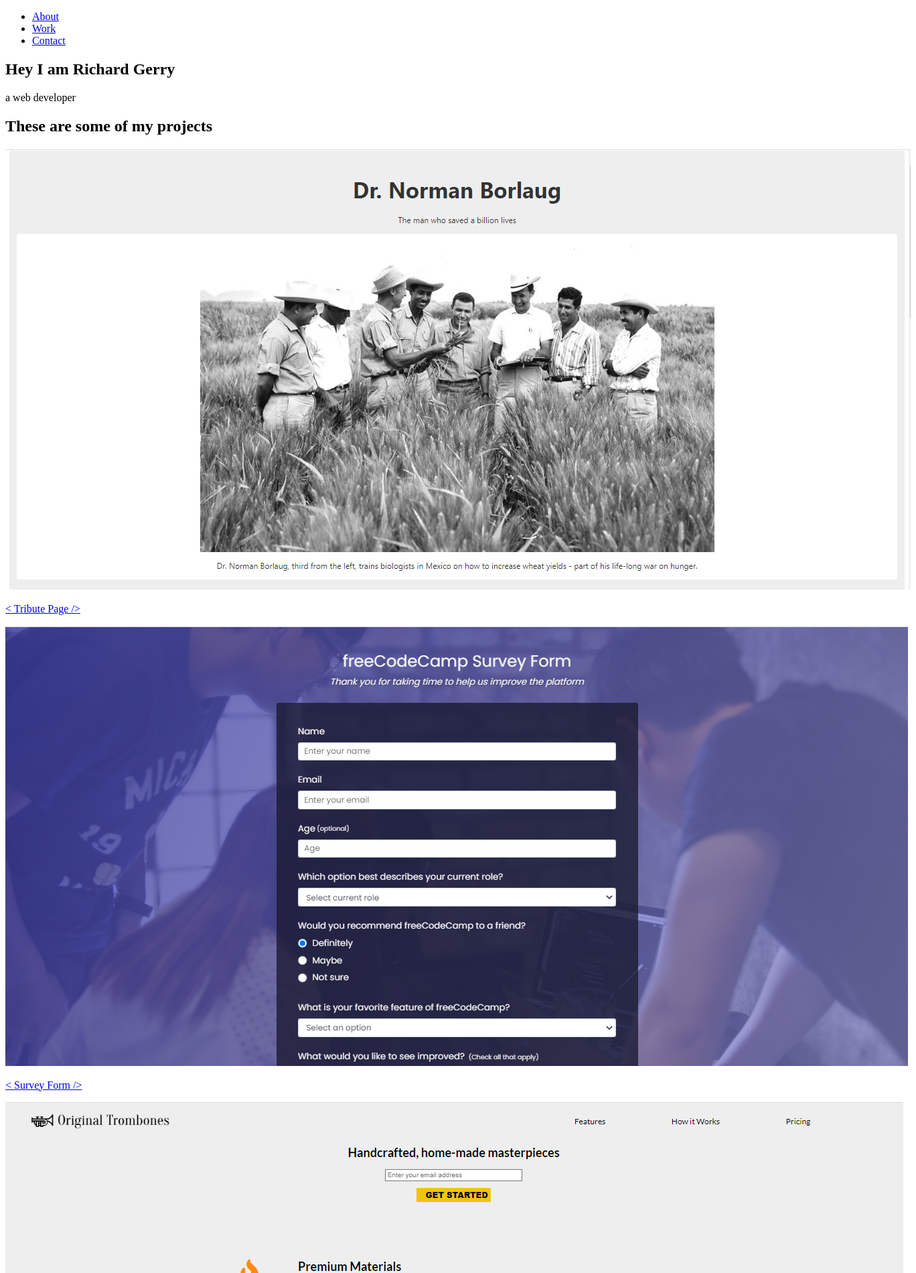
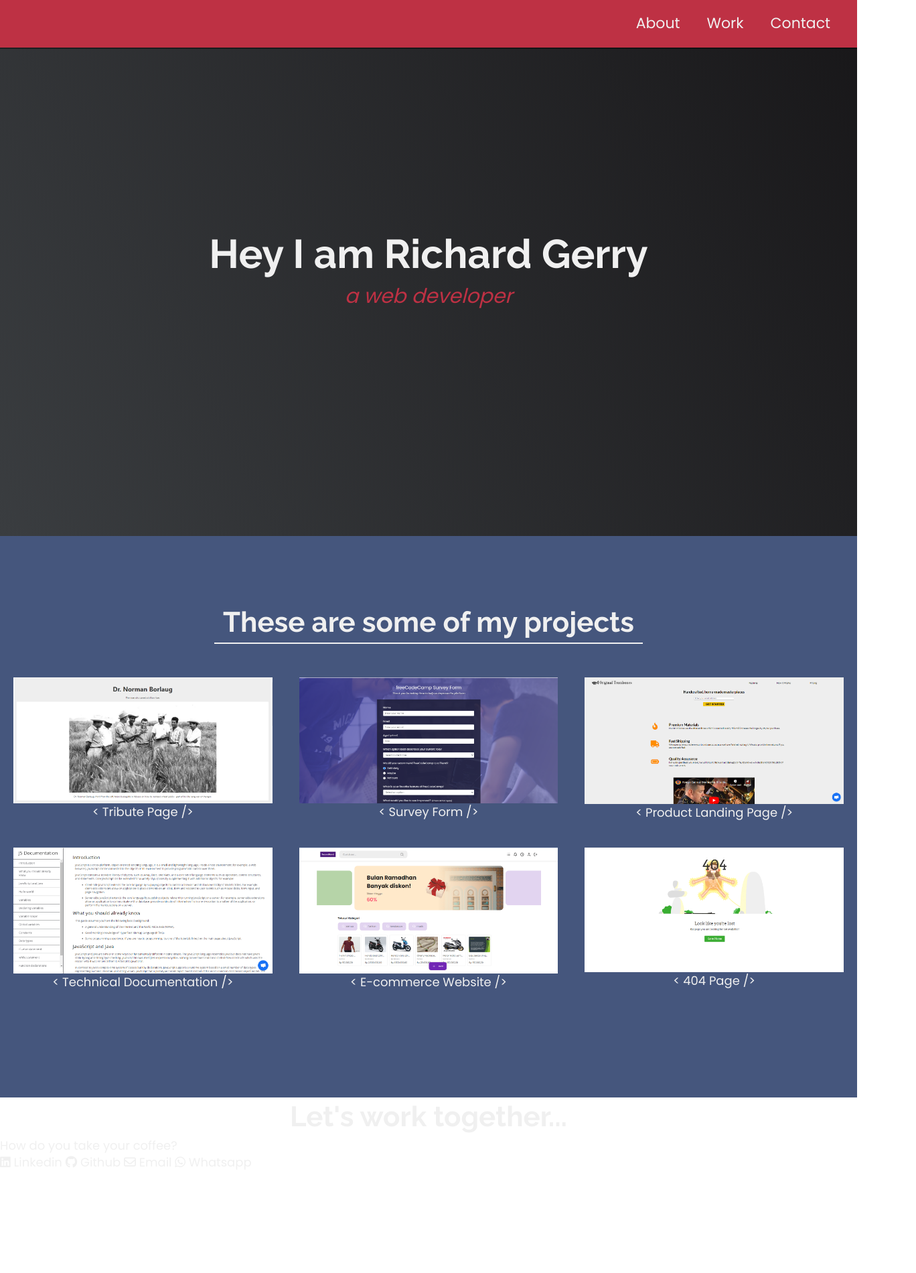
Before and after one commit to richardgery/Portfolio, a plain HTML site: page index.html in a window 1280 px wide. Shown: the top 1900 px of the page at 67% size, 1368 px wide, since content can reach past the window. After the commit the page ends 1748 px from the top, so only its background shows below. Drawn offline with Linux system fonts and the light colour scheme.

Commit message:
feat: add style project section with css

```diff
--- a/index.html
+++ b/index.html
@@ -2,6 +2,13 @@
 <html lang="en">
   <head>
     <link rel="stylesheet" href="style.css" />
+    <link
+      rel="stylesheet"
+      href="https://cdnjs.cloudflare.com/ajax/libs/font-awesome/6.2.1/css/all.min.css"
+      integrity="sha512-MV7K8+y+gLIBoVD59lQIYicR65iaqukzvf/nwasF0nqhPay5w/9lJmVM2hMDcnK1OnMGCdVK+iQrJ7lzPJQd1w=="
+      crossorigin="anonymous"
+      referrerpolicy="no-referrer"
+    />
     <title>Personal Portfolio</title>
   </head>
   <body>
@@ -30,12 +37,12 @@
 
     <!-- projects section -->
 
-    <section id="projects" class="projects">
-      <h2 class="projects-header">These are some of my projects</h2>
+    <section id="projects" class="projects-sections">
+      <h2 class="projects-sections-header">These are some of my projects</h2>
       <div class="projects-grit">
         <a
           href="https://richardgery.github.io/TributePage/"
-          class="project project-title"
+          class="project project-tile"
           target="_blank"
         >
           <img
@@ -43,7 +50,7 @@
             alt="image-project"
             class="project-image"
           />
-          <p>
+          <p class="project-title">
             <span class="symbol">&lt;</span>
             Tribute Page
             <span class="symbol">&#47;&gt;</span>
@@ -51,7 +58,7 @@
         </a>
         <a
           href="https://richardgery.github.io/SurveyForm/"
-          class="project project-title"
+          class="project project-tile"
           target="_blank"
         >
           <img
@@ -59,7 +66,7 @@
             alt="image-project"
             class="project-image"
           />
-          <p>
+          <p class="project-title">
             <span class="symbol">&lt;</span>
             Survey Form
             <span class="symbol">&#47;&gt;</span>
@@ -67,7 +74,7 @@
         </a>
         <a
           href="https://richardgery.github.io/LandingPage/"
-          class="project project-title"
+          class="project project-tile"
           target="_blank"
         >
           <img
@@ -75,7 +82,7 @@
             alt="image-project"
             class="project-image"
           />
-          <p>
+          <p class="project-title">
             <span class="symbol">&lt;</span>
             Product Landing Page
             <span class="symbol">&#47;&gt;</span>
@@ -83,7 +90,7 @@
         </a>
         <a
           href="https://richardgery.github.io/TechnicalDocument/"
-          class="project project-title"
+          class="project project-tile"
           target="_blank"
         >
           <img
@@ -91,7 +98,7 @@
             alt="image-project"
             class="project-image"
           />
-          <p>
+          <p class="project-title">
             <span class="symbol">&lt;</span>
             Technical Documentation
             <span class="symbol">&#47;&gt;</span>
@@ -99,7 +106,7 @@
         </a>
         <a
           href="https://secondhandfrontend.herokuapp.com/"
-          class="project project-title"
+          class="project project-tile"
           target="_blank"
         >
           <img
@@ -107,7 +114,7 @@
             alt="image-project"
             class="project-image"
           />
-          <p>
+          <p class="project-title">
             <span class="symbol">&lt;</span>
             E-commerce Website
             <span class="symbol">&#47;&gt;</span>
@@ -115,7 +122,7 @@
         </a>
         <a
           href="https://richardgery.github.io/404page/"
-          class="project project-title"
+          class="project project-tile"
           target="_blank"
         >
           <img
@@ -123,7 +130,7 @@
             alt="image-project"
             class="project-image"
           />
-          <p>
+          <p class="project-title">
             <span class="symbol">&lt;</span>
             404 Page
             <span class="symbol">&#47;&gt;</span>
@@ -131,5 +138,41 @@
         </a>
       </div>
     </section>
+
+    <!-- contact section -->
+
+    <section id="contact" class="contact-sections">
+      <div class="contact-sections-header">
+        <h2>Let's work together...</h2>
+        <p>How do you take your coffee?</p>
+      </div>
+      <div class="contact-link">
+        <a
+          href="https://www.linkedin.com/in/richard-gerry/"
+          target="_blank"
+          class="btn contact-detail"
+          ><i class="fa-brands fa-linkedin"></i> Linkedin</a
+        >
+        <a
+          id="profile-link"
+          href="https://github.com/richardgery"
+          target="_blank"
+          class="btn contact-detail"
+          ><i class="fab fa-github"></i> Github</a
+        >
+        <a
+          href="mailto:kancilcakep99@gmail.com"
+          target="_blank"
+          class="btn contact-detail"
+          ><i class="fa-regular fa-envelope"></i> Email</a
+        >
+        <a
+          href="https://wa.me/6289528972223?text=Hello"
+          target="_blank"
+          class="btn contact-detail"
+          ><i class="fa-brands fa-whatsapp"></i> Whatsapp</a
+        >
+      </div>
+    </section>
   </body>
 </html>
--- a/style.css
+++ b/style.css
@@ -0,0 +1,180 @@
+@import url("https://fonts.googleapis.com/css2?family=Poppins&display=swap");
+@import url("https://fonts.googleapis.com/css2?family=Raleway:wght@700&display=swap");
+
+:root {
+  --color-white: #f0f0f0;
+  --color-red: #be3144;
+  --color-blue: #45567d;
+  --color-gray: #303841;
+}
+
+* {
+  padding: 0;
+  margin: 0;
+}
+
+*,
+*::before,
+*::after {
+  box-sizing: inherit;
+}
+
+html {
+  box-sizing: border-box;
+  scroll-behavior: smooth;
+  font-size: 62.5%;
+}
+
+@media (max-width: 75em) {
+  html {
+    font-size: 60%;
+  }
+}
+
+@media (max-width: 61.2em) {
+  html {
+    font-size: 58%;
+  }
+}
+
+@media (max-width: 28.7em) {
+  html {
+    font-size: 55%;
+  }
+}
+
+body {
+  font-family: "Poppins", sans-serif;
+  color: var(--color-white);
+  font-weight: 400;
+  line-height: 1.4;
+  font-size: 1.8rem;
+}
+
+h1,
+h2 {
+  font-family: "Raleway", sans-serif;
+  text-align: center;
+  font-weight: 700;
+}
+
+h1 {
+  font-size: 6rem;
+}
+
+h2 {
+  font-size: 4.2rem;
+}
+
+ul {
+  list-style: none;
+}
+
+a {
+  text-decoration: none;
+  color: var(--color-white);
+}
+
+img {
+  display: block;
+  width: 100%;
+}
+
+/* nav */
+
+.nav {
+  display: flex;
+  justify-content: flex-end;
+  top: 0;
+  left: 0;
+  position: fixed;
+  width: 100%;
+  background: var(--color-red);
+  box-shadow: 0 2px 0 rgba(0, 0, 0, 0.4);
+  z-index: 10;
+}
+
+.nav-item {
+  display: flex;
+  margin-right: 2rem;
+}
+
+@media (max-width: 28.7em) {
+  .nav {
+    justify-content: center;
+  }
+
+  .nav-item {
+    margin: 0 1rem;
+  }
+}
+
+.nav-item a {
+  display: block;
+  padding: 2rem;
+  font-size: 2.2rem;
+}
+
+.nav-item a:hover {
+  background: var(--color-blue);
+}
+
+/* welcome section */
+
+.welcome {
+  display: flex;
+  flex-direction: column;
+  justify-content: center;
+  align-items: center;
+  background-color: #000;
+  width: 100%;
+  height: 100vh;
+  background-image: linear-gradient(62deg, #3a3d40 0%, #181719 100%);
+}
+
+.welcome > p {
+  color: var(--color-red);
+  font-style: italic;
+  font-weight: 200;
+  font-size: 3rem;
+}
+
+/* project section */
+
+.projects-sections {
+  background: var(--color-blue);
+  text-align: center;
+  padding: 10rem 2rem;
+}
+
+.projects-sections-header {
+  margin: 0 auto 5rem auto;
+  border-bottom: 0.2rem solid var(--color-white);
+  max-width: 640px;
+}
+
+@media (max-width: 28.7em) {
+  .projects-sections-header {
+    font-size: 4rem;
+  }
+}
+
+.projects-grit {
+  display: grid;
+  width: 100%;
+  margin: 0 auto;
+  max-width: 1280px;
+  margin-bottom: 6rem;
+  grid-gap: 4rem;
+  grid-template-columns: repeat(auto-fit, minmax(320px, 1fr));
+}
+
+@media (max-width: 30.62em) {
+  .projects-sections {
+    padding: 6rem 1rem;
+  }
+
+  .projects-grit {
+    grid-template-columns: 1fr;
+  }
+}
```
